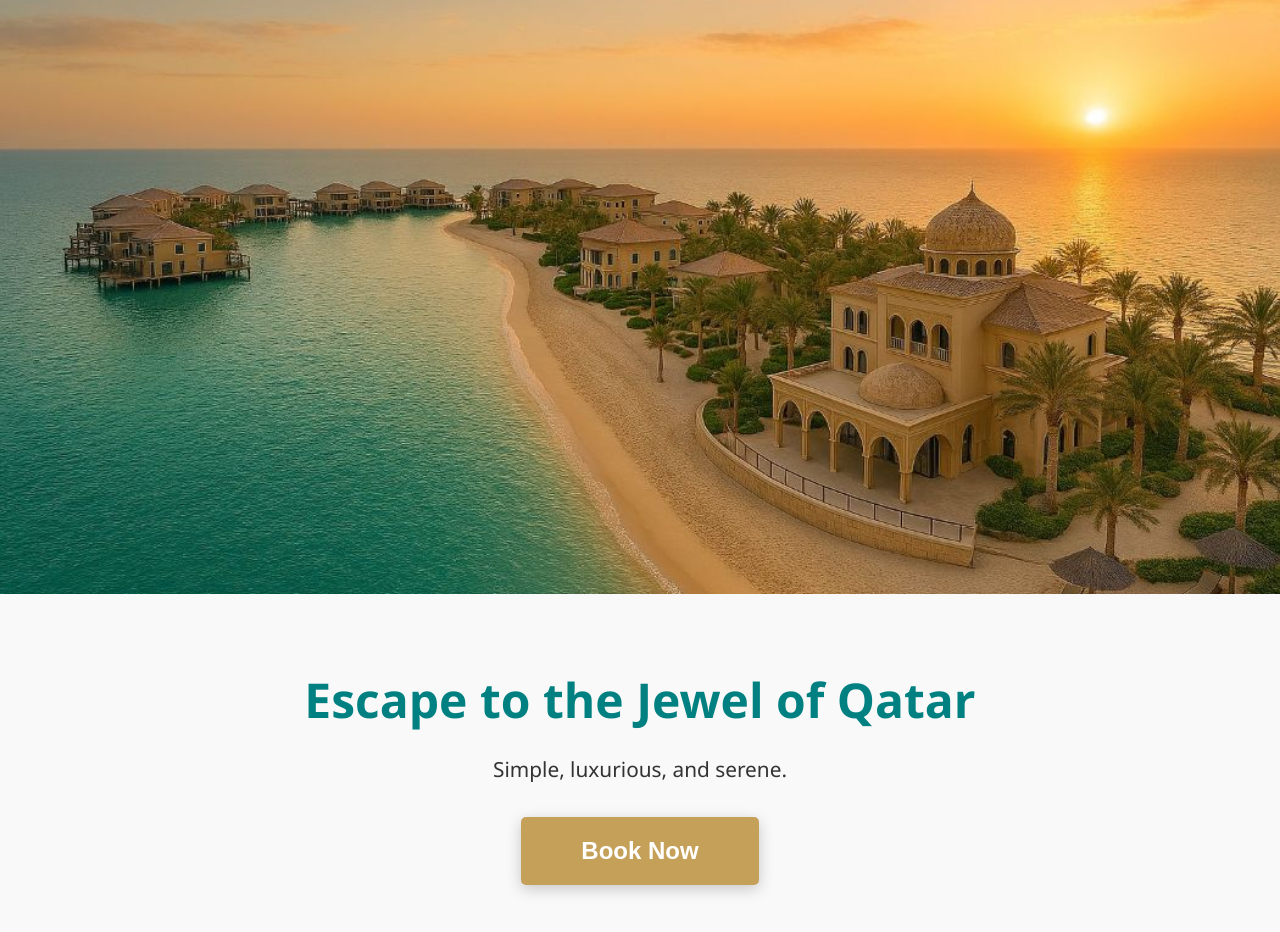
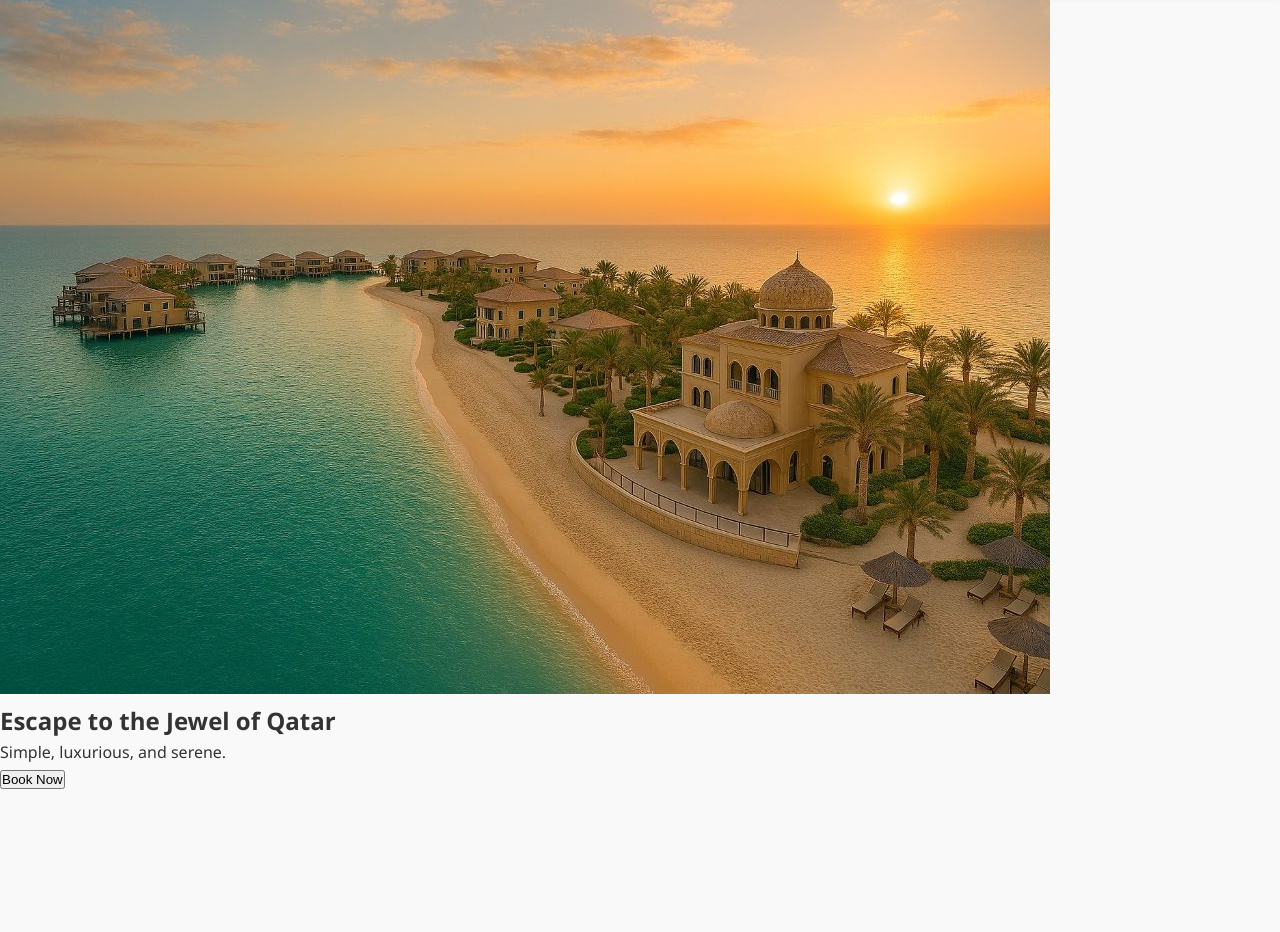
Before and after one commit to obaidurrehmanbajwa35-png/MyGuestHouse, a plain HTML site: page index.html in a window 1280 px wide. Shown: the part 88-1020 px from the top of the page. After the commit the page ends 879 px from the top, so only its background shows below. Drawn offline with Linux system fonts and the light colour scheme.

Commit message:
index page ..

```diff
--- a/index.html
+++ b/index.html
@@ -22,24 +22,15 @@
     </header>
 
     <main>
-        <section class="home-layout">
-
-            <div class="home-hero-image">
-                <img src="images/hero-main.jpg" alt="Al Bahr Resort" class="main-pic">
-            </div>
-
-            <div class="home-text-area">
+        <section class="hero">
+            <img src="images/hero-main.jpg" alt="Aerial view of Al Bahr on Banana Island" class="main-pic">
+            <div class="hero-content">
                 <h1>Escape to the Jewel of Qatar</h1>
                 <p>Simple, luxurious, and serene.</p>
-
-                <button class="cta-btn-gold" onclick="window.location.href='contact.html'">
-                    Book Now
-                </button>
+                <button class="cta-btn" onclick="window.location.href='contact.html'">Book Now</button>
             </div>
-
         </section>
     </main>
-
     <script src="root/script.js"></script>
 </body>
 </html>
```
